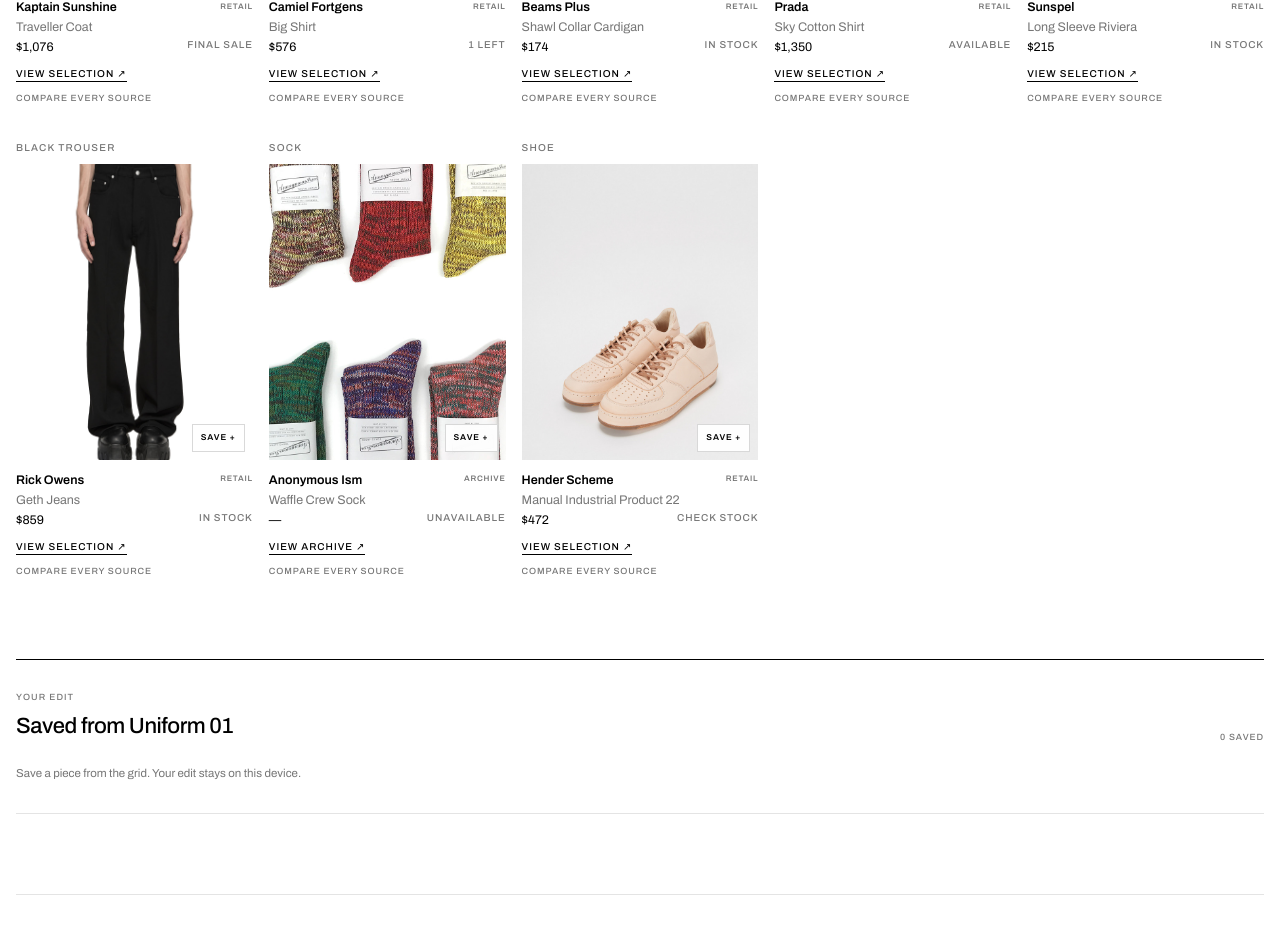
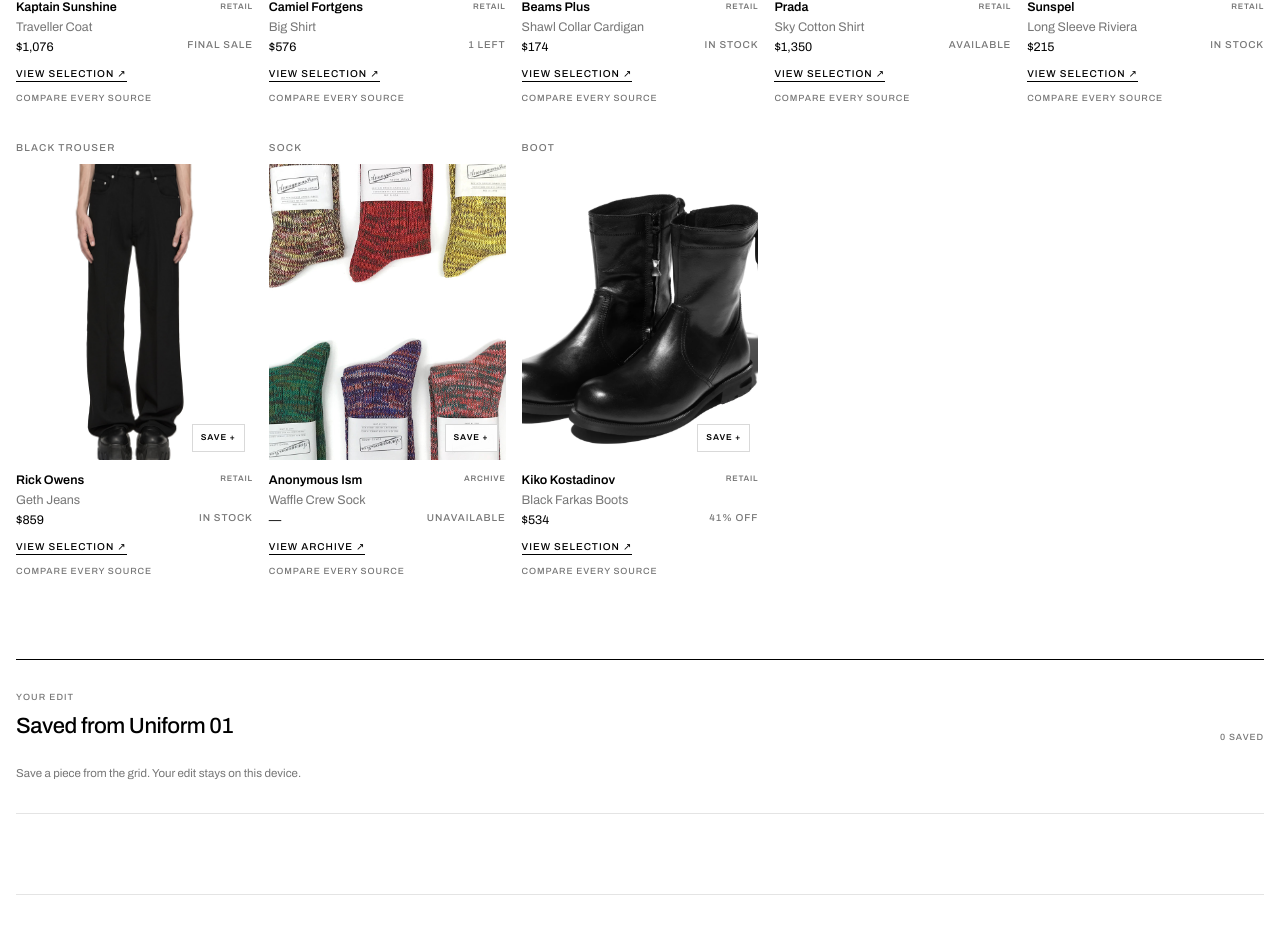
Before and after one commit to henrygreelis-glitch/in-other-news, a Next.js app: page / in a window 1280 px wide. Shown: the part 834-1768 px from the top of the page. Built offline with nearby package versions, Linux system fonts and the light colour scheme.

Commit message:
Replace Hender Scheme with Kiko Farkas boots

```diff
--- a/issue.jsx
+++ b/issue.jsx
@@ -290,26 +290,27 @@
     alternatives: [],
   }),
   definePiece({
-    id: "hender-scheme-mip-22",
-    slot: "Shoe",
+    id: "kiko-kostadinov-farkas-boots",
+    legacy_ids: ["hender-scheme-mip-22"],
+    slot: "Boot",
     ebay_search_href:
-      "https://www.ebay.com/sch/i.html?_nkw=Hender+Scheme+MIP+22+Natural+Leather&_sacat=0&LH_ItemCondition=3000",
+      "https://www.ebay.com/sch/i.html?_nkw=Kiko+Kostadinov+Farkas+Boots+261985M228002+Black&_sacat=0&LH_ItemCondition=3000",
     why_selected:
-      "Natural leather keeps the bottom of the look from turning all black and darkens from bone to tobacco with wear. The patina is the point.",
+      "The rounded work-boot toe and Vibram sole give the wide Geth hem enough weight underneath it. Polished black leather keeps the boot connected to the trouser while the drawstring collar adds one technical detail.",
     why_this_source:
-      "Patina improves the shoe, but the official source confirms the exact MIP-22 construction and Japanese size conversion before comparing already-worn pairs.",
+      "SSENSE has this exact soot-black pair at 41% off with four sizes still available. That makes the new listing unusually competitive before considering used pairs, where this current-season model is still scarce.",
     hero: {
-      id: "hender-scheme-mip-22-official",
+      id: "ssense-kiko-farkas-19042871",
       source_type: "retail",
-      source: "Hender Scheme",
-      brand: "Hender Scheme",
-      item: "Manual Industrial Product 22",
-      price: "$472",
+      source: "SSENSE",
+      brand: "Kiko Kostadinov",
+      item: "Black Farkas Boots",
+      price: "$534",
       condition: "New",
-      sizes_available: "Check retailer",
-      status: "Check stock",
-      href: "https://online.henderscheme.com/item/detail/1_1_mip-22_1",
-      image: "/products/mip-22.jpg",
+      sizes_available: "IT 40, 42–44",
+      status: "41% off",
+      href: "https://www.ssense.com/en-us/men/product/kiko-kostadinov/black-farkas-boots/19042871",
+      image: "/products/kiko-kostadinov-farkas-boots.webp",
     },
     alternatives: [],
   }),
```
Also changed, not shown: worker/index.ts (+7 -6 lines), public/products/kiko-kostadinov-farkas-boots.webp (added).
